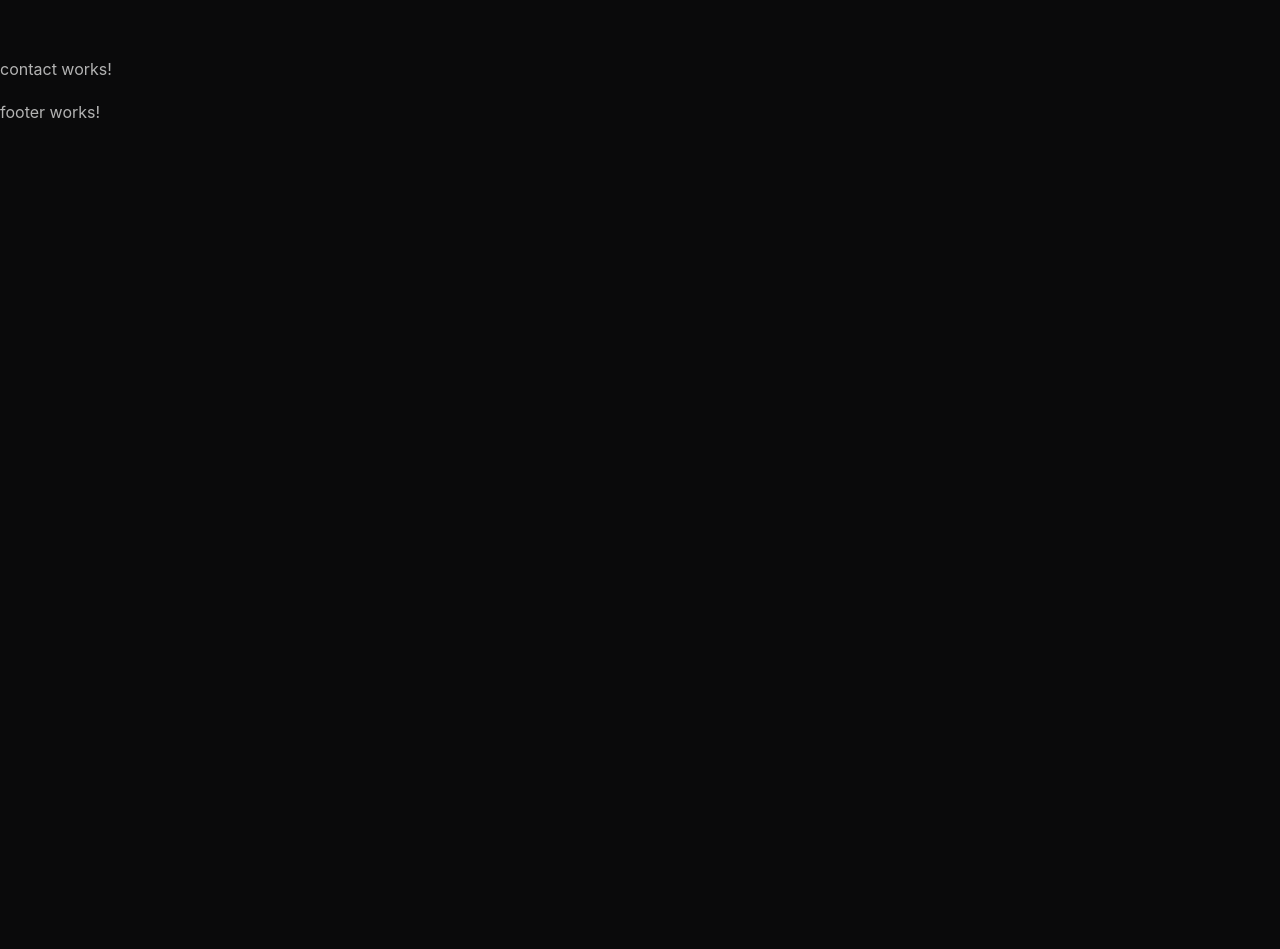
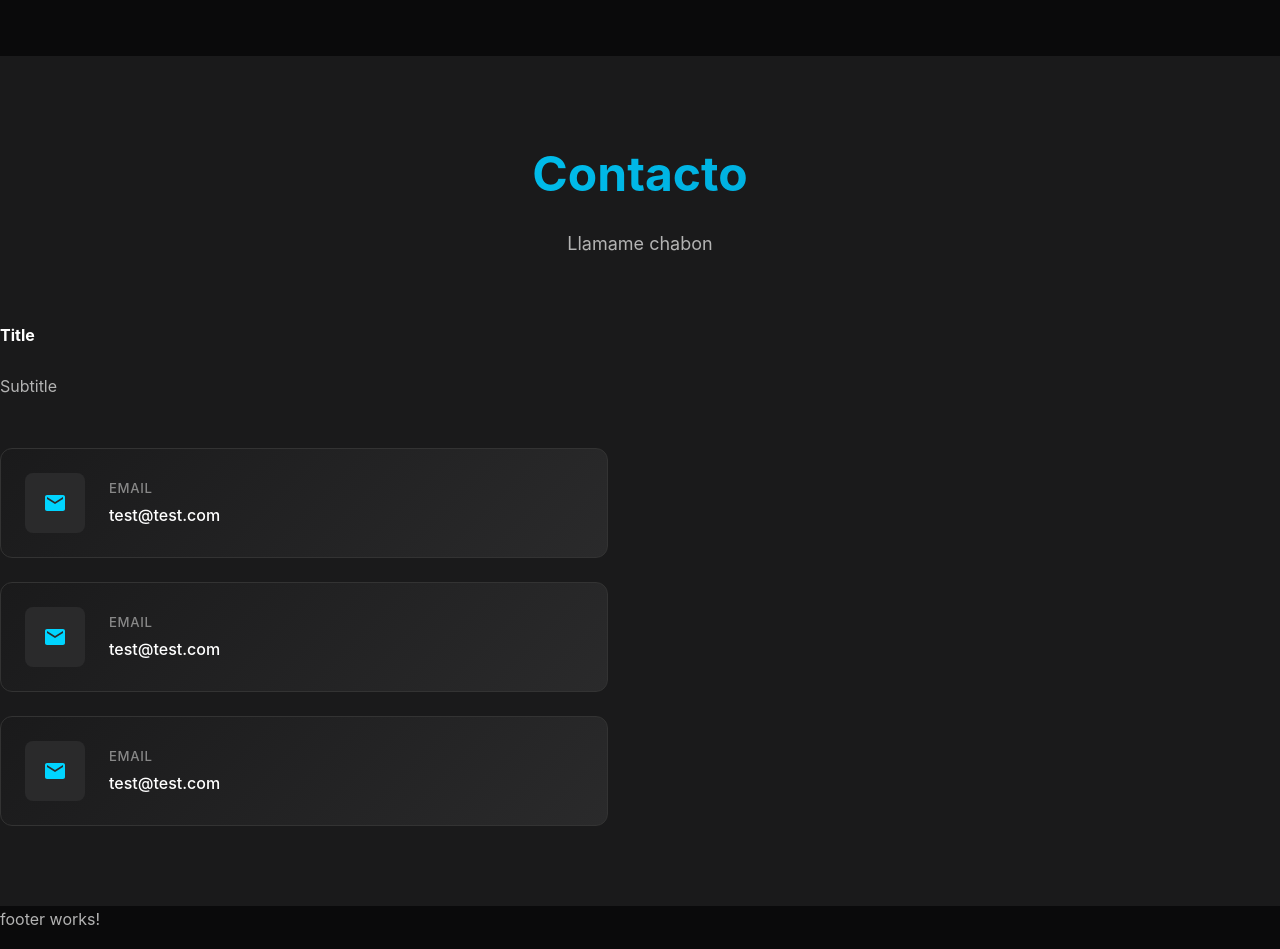
Before and after one commit to juampidavid/juampidavid.github.io, an Angular app in the folder portfolio/: page / in a window 1280 px wide. Shown: the part 2600-3549 px from the top of the page. Before the commit the page ends 2742 px from the top, so only its background shows below. Built offline with nearby package versions, Linux system fonts and the light colour scheme.

Commit message:
Working on Contact Section

```diff
--- a/portfolio/src/app/sections/contact/contact.component.html
+++ b/portfolio/src/app/sections/contact/contact.component.html
@@ -1 +1,25 @@
-<p>contact works!</p>
+<section id="contact" class="contact section">
+  <div class="container">
+    <div class="section-header">
+      <h2 class="section-title text-gradient">
+        {{ "Contacto" }}
+      </h2>
+      <p class="section-subtitle">{{ "Llamame chabon" }}</p>
+    </div>
+  </div>
+  <div class="contact__content">
+    <div class="contact__info animate-fade-left">
+      <h3 class="info__title">
+        {{ "Title" }}
+      </h3>
+      <p class="info__text">
+        {{ "Subtitle" }}
+      </p>
+      <div class="contact__methods">
+        <app-contact-card />
+        <app-contact-card />
+        <app-contact-card />
+      </div>
+    </div>
+  </div>
+</section>
--- a/portfolio/src/app/sections/contact/contact.component.scss
+++ b/portfolio/src/app/sections/contact/contact.component.scss
@@ -0,0 +1,60 @@
+@use "../../styles/variables.scss";
+@use "../../styles/mixins.scss";
+
+.contact {
+  background: var(--secondary-bg);
+}
+
+.section-header {
+  text-align: center;
+  margin-bottom: var(--spacing-3xl);
+
+  .section-title {
+    font-size: var(--text-4xl);
+    margin-bottom: var(--spacing-md);
+
+    @include mixins.respond-to(md) {
+      font-size: var(--text-5xl);
+    }
+  }
+
+  .section-subtitle {
+    font-size: var(--text-lg);
+    color: var(--text-secondary);
+    max-width: 600px;
+    margin: 0 auto;
+  }
+}
+
+.contact__content {
+  display: grid;
+  grid-template-columns: 1fr;
+  gap: var(--spacing-3xl);
+  align-items: start;
+
+  @include mixins.respond-to(lg) {
+    grid-template-columns: 1fr 1fr;
+    gap: var(--spacing-3xl);
+  }
+}
+
+.contact__info {
+  .info__title {
+    font-size: var(--text-3xl);
+    color: var(--text-primary);
+    margin-bottom: var(--spacing-lg);
+  }
+
+  .info__text {
+    font-size: var(--text-base);
+    color: var(--text-secondary);
+    line-height: 1.7;
+    margin-bottom: var(--spacing-2xl);
+  }
+}
+
+.contact__methods {
+  display: flex;
+  flex-direction: column;
+  gap: var(--spacing-lg);
+}
--- /dev/null
+++ b/portfolio/src/app/shared/components/contact-card/contact-card.component.html
@@ -0,0 +1,15 @@
+<section class="contact__method">
+  <div class="method__icon">
+    <svg width="24" height="24" viewBox="0 0 24 24" fill="currentColor">
+      <path
+        d="M20 4H4c-1.1 0-1.99.9-1.99 2L2 18c0 1.1.9 2 2 2h16c1.1 0 2-.9 2-2V6c0-1.1-.9-2-2-2zm0 4l-8 5-8-5V6l8 5 8-5v2z"
+      />
+    </svg>
+  </div>
+  <div class="method__info">
+    <div class="method__label">
+      {{ "EMAIL" }}
+    </div>
+    <div class="method__value">{{ "test@test.com" }}</div>
+  </div>
+</section>
--- /dev/null
+++ b/portfolio/src/app/shared/components/contact-card/contact-card.component.scss
@@ -0,0 +1,63 @@
+@use "../../../styles/variables.scss";
+@use "../../../styles/mixins.scss";
+
+.contact__method {
+  display: flex;
+  align-items: center;
+  gap: var(--spacing-lg);
+  padding: var(--spacing-lg);
+  background: var(--gradient-card);
+  border: 1px solid var(--border-primary);
+  border-radius: var(--radius-lg);
+  cursor: pointer;
+  transition: all var(--transition-medium);
+
+  &:hover {
+    border-color: var(--accent-primary);
+    transform: translateX(10px);
+    box-shadow: 0 5px 20px var(--shadow-medium);
+
+    .method__icon {
+      background: var(--accent-primary);
+      color: var(--primary-bg);
+      transform: scale(1.1);
+    }
+  }
+
+  .method__icon {
+    display: flex;
+    align-items: center;
+    justify-content: center;
+    width: 60px;
+    height: 60px;
+    background: var(--tertiary-bg);
+    color: var(--accent-primary);
+    border-radius: var(--radius-md);
+    transition: all var(--transition-medium);
+    flex-shrink: 0;
+
+    svg {
+      width: 24px;
+      height: 24px;
+    }
+  }
+
+  .method__info {
+    flex: 1;
+
+    .method__label {
+      font-size: var(--text-sm);
+      color: var(--text-muted);
+      font-weight: var(--font-weight-medium);
+      text-transform: uppercase;
+      letter-spacing: 0.05em;
+      margin-bottom: var(--spacing-xs);
+    }
+
+    .method__value {
+      font-size: var(--text-base);
+      color: var(--text-primary);
+      font-weight: var(--font-weight-medium);
+    }
+  }
+}
```
Also changed, not shown: portfolio/src/app/sections/contact/contact.component.ts (+4 -5 lines), portfolio/src/app/shared/components/contact-card/contact-card.component.ts (added, +11 -0 lines).
